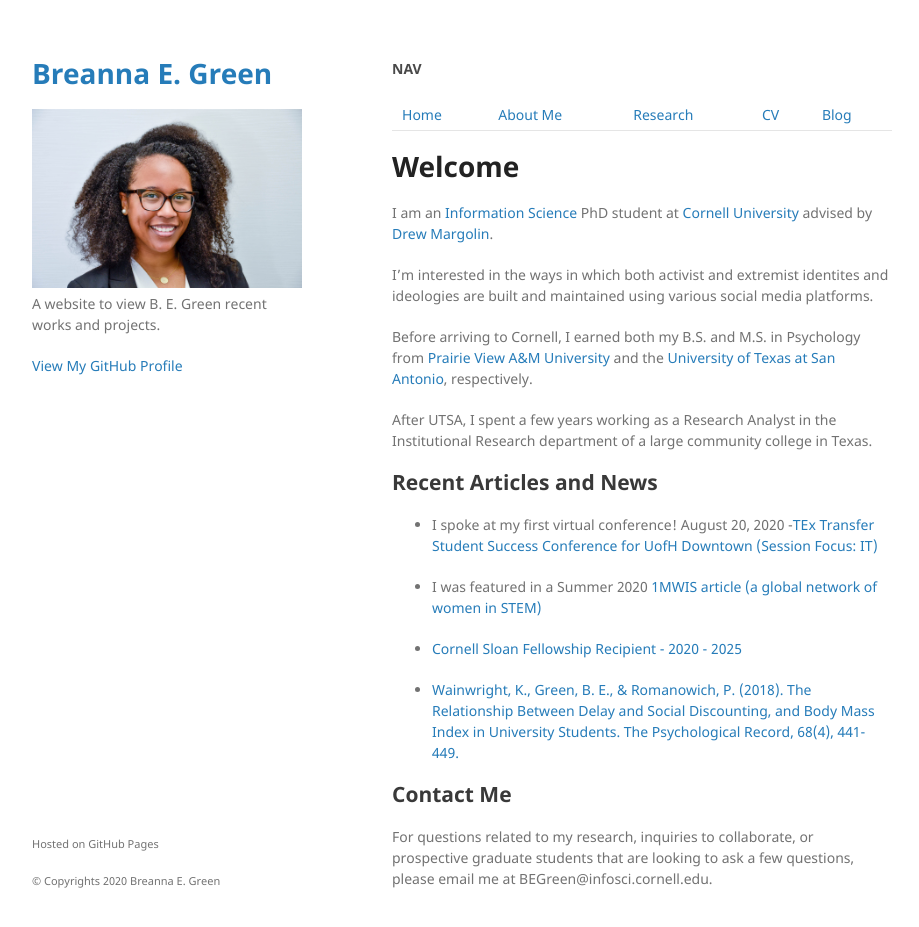
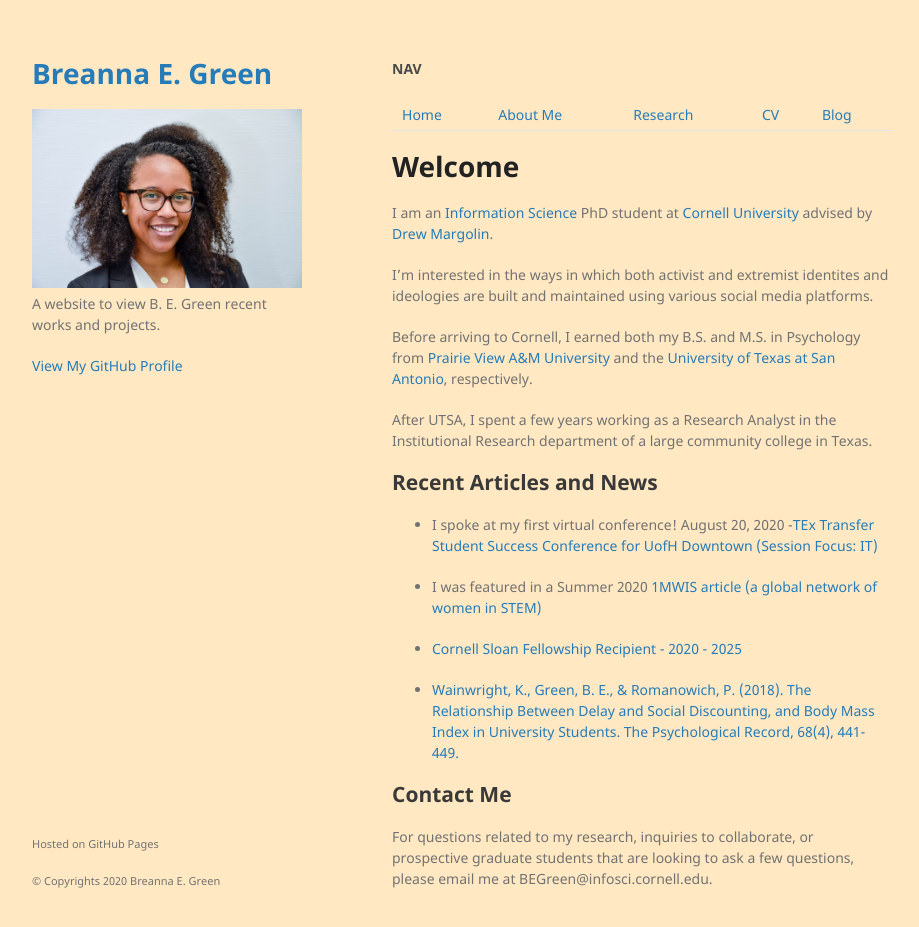
Before and after one commit to bregreen/bregreen.github.io, a Jekyll site: the page built from index.md, in a window 1280 px wide and 959 px high. Shown: the top 927 px of the window, without its empty margins (178-1097 px from the left). Built offline with Jekyll 4.4.1, drawn with Linux system fonts in a browser that asks for light colours; nearby versions of some CDN libraries.

Commit message:
Update jekyll-theme-minimal.scss

```diff
--- a/_sass/jekyll-theme-minimal.scss
+++ b/_sass/jekyll-theme-minimal.scss
@@ -3,7 +3,7 @@
 
 
 body {
-  background-color: #fff;
+  background-color: #ffe8c2;
   padding:50px;
   font: 14px/1.5 "Noto Sans", "Helvetica Neue", Helvetica, Arial, sans-serif;
   color:#727272;
```
